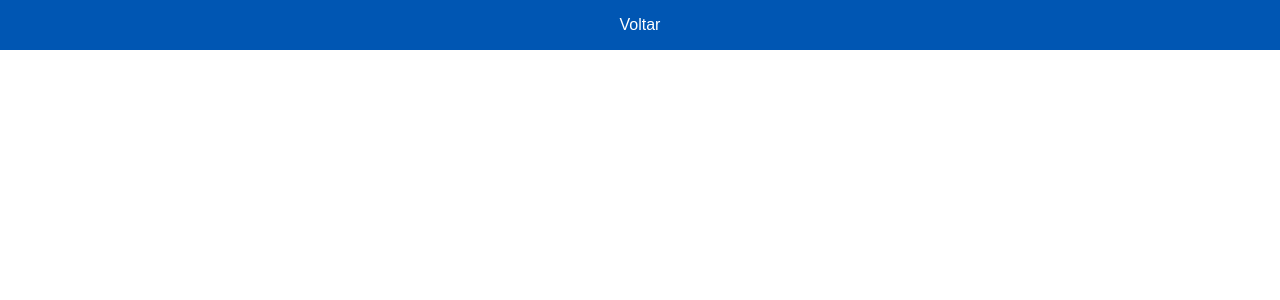
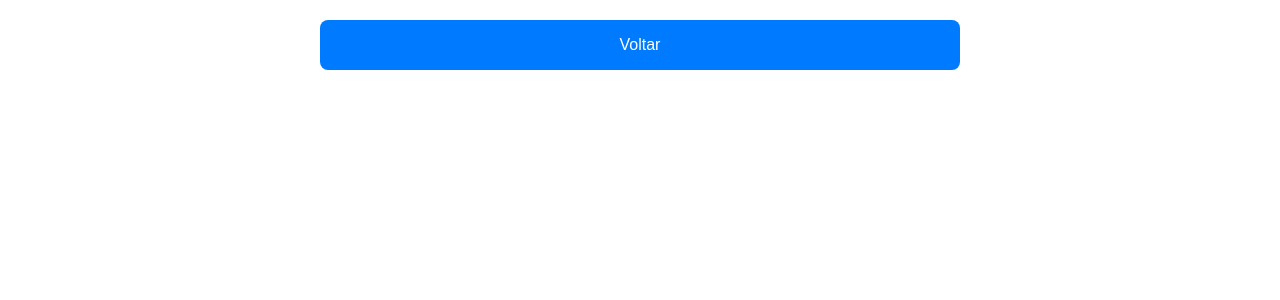
Before and after one commit to efremfilho/efremfilho.github.io, a Jekyll site: the page pipefy-tests/button.html, which Jekyll copies as it is, in a window 1280 px wide. Shown: the top 300 px of the page. Built offline with Jekyll 4.4.1, drawn with Linux system fonts in a browser that asks for light colours.

Commit message:
Update button.html

```diff
--- a/pipefy-tests/button.html
+++ b/pipefy-tests/button.html
@@ -2,22 +2,24 @@
 <html lang="pt">
 <head>
   <meta charset="UTF-8">
-  <title>Botão Embedado</title>
+  <title>Botão Embedado - 50% Width</title>
   <style>
     html, body {
       margin: 0;
       padding: 0;
     }
-    /* O botão ocupará 100% da largura do seu contêiner pai */
+    /* O botão ocupará 50% da largura do seu contêiner pai e terá bordas arredondadas */
     button {
       display: block;
-      width: 100%;
-      height: 50px; /* ajuste conforme necessário */
+      width: 50%;
+      height: 50px;
       font-size: 16px;
       background-color: #007BFF;
       color: #fff;
       border: none;
+      border-radius: 8px; /* Bordas arredondadas */
       cursor: pointer;
+      margin: 20px auto; /* Centraliza horizontalmente */
     }
     button:hover {
       background-color: #0056b3;
```
